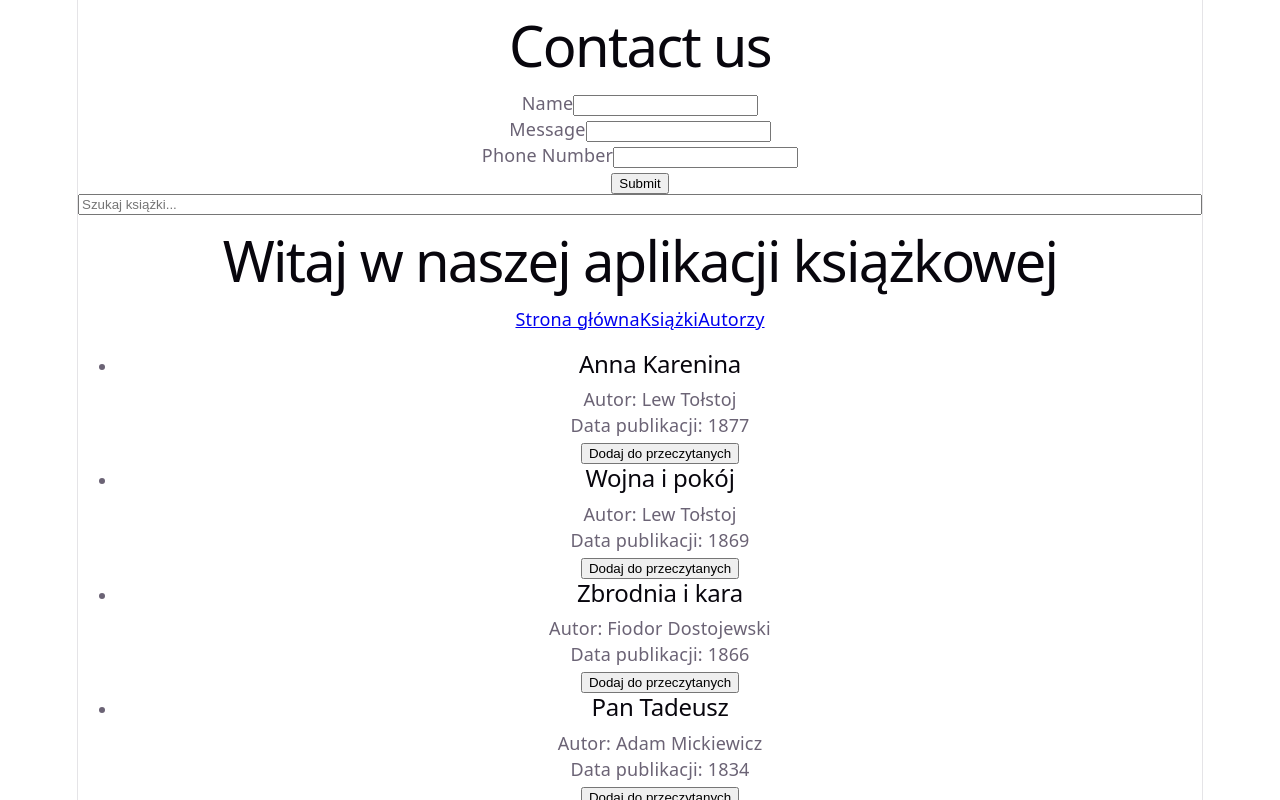
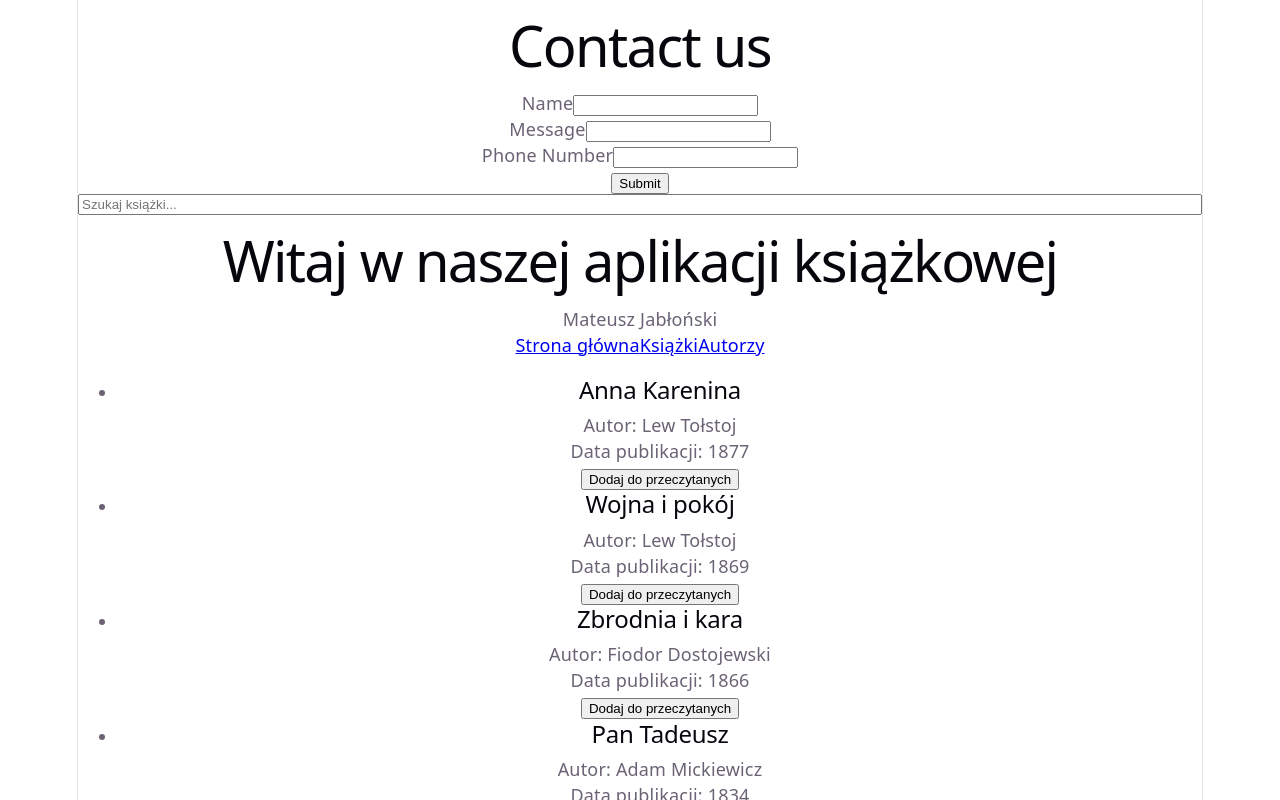
Before and after one commit to matwjablonski/react-open-06-26, a React (Vite) app in the folder my-books-app/: page /books in a window 1280 px wide. Shown: the top 800 px of the page. Built offline with nearby package versions, Linux system fonts and the light colour scheme.

Commit message:
task 7 - init

```diff
--- a/my-books-app/src/App.tsx
+++ b/my-books-app/src/App.tsx
@@ -7,6 +7,7 @@ import { books } from './data/books';
 import { StateForm } from './components/StateForm/StateForm';
 import { RefForm } from './components/RefForm/RefForm';
 import { ContactForm } from './components/ContactForm/ContactForm';
+import { UserInfo } from './components/UserInfo/UserInfo';
 
 const author = 'Mateusz Jabłoński';
 
@@ -20,7 +21,9 @@ function App() {
     <>
       <ContactForm />
       <input type="text" placeholder='Szukaj książki...' value={searchTerm} onChange={(e) => setSearchTerm(e.target.value)} />
-      <Header />
+      <Header>
+        <UserInfo name={author} />
+      </Header>
       <Books books={books} setState={setReadBooksIds} readBooksIds={readBooksIds} />
       <Footer author={author} />
 
--- a/my-books-app/src/components/Books/Books.tsx
+++ b/my-books-app/src/components/Books/Books.tsx
@@ -1,3 +1,4 @@
+import { useEffect, useRef } from "react";
 import type { BookType } from "../../types/book";
 import { Book } from "../Book/Book";
 
@@ -7,8 +8,20 @@ type BooksProps = {
     readBooksIds: number[];
 }
 
-export const Books = ({ books, setState, readBooksIds }: BooksProps) => (
-    <ul>
+export const Books = ({ books, setState, readBooksIds }: BooksProps) => {
+    const listRef = useRef<HTMLUListElement>(null);
+
+    useEffect(() => {
+        if (listRef.current) {
+            const metrics =listRef.current.getBoundingClientRect();
+
+            console.log('listRef.current', listRef.current);
+            console.log('metrics', metrics);
+        }
+    })
+
+    return (
+        <ul ref={listRef}>
             {books.map((book) => (
                 <li key={`book-${book.id}`}>
                     <Book
@@ -24,3 +37,4 @@ export const Books = ({ books, setState, readBooksIds }: BooksProps) => (
             ))}
         </ul>
     )
+}
--- a/my-books-app/src/components/Header/Header.tsx
+++ b/my-books-app/src/components/Header/Header.tsx
@@ -1,6 +1,11 @@
-export const Header = () => (
+type HeaderProps = {
+    children: React.ReactNode;
+}
+
+export const Header = ({ children }: HeaderProps) => (
     <header>
         <h1>Witaj w naszej aplikacji książkowej</h1>
+        {children}
         <nav>
             <a href="/">Strona główna</a>
             <a href="/books">Książki</a>
--- /dev/null
+++ b/my-books-app/src/components/UserInfo/UserInfo.tsx
@@ -0,0 +1,3 @@
+export const UserInfo = ({ name }: { name: string }) => {
+    return <p>{name}</p>
+}
```
Lines whose indentation alone changed are shown as unchanged.
